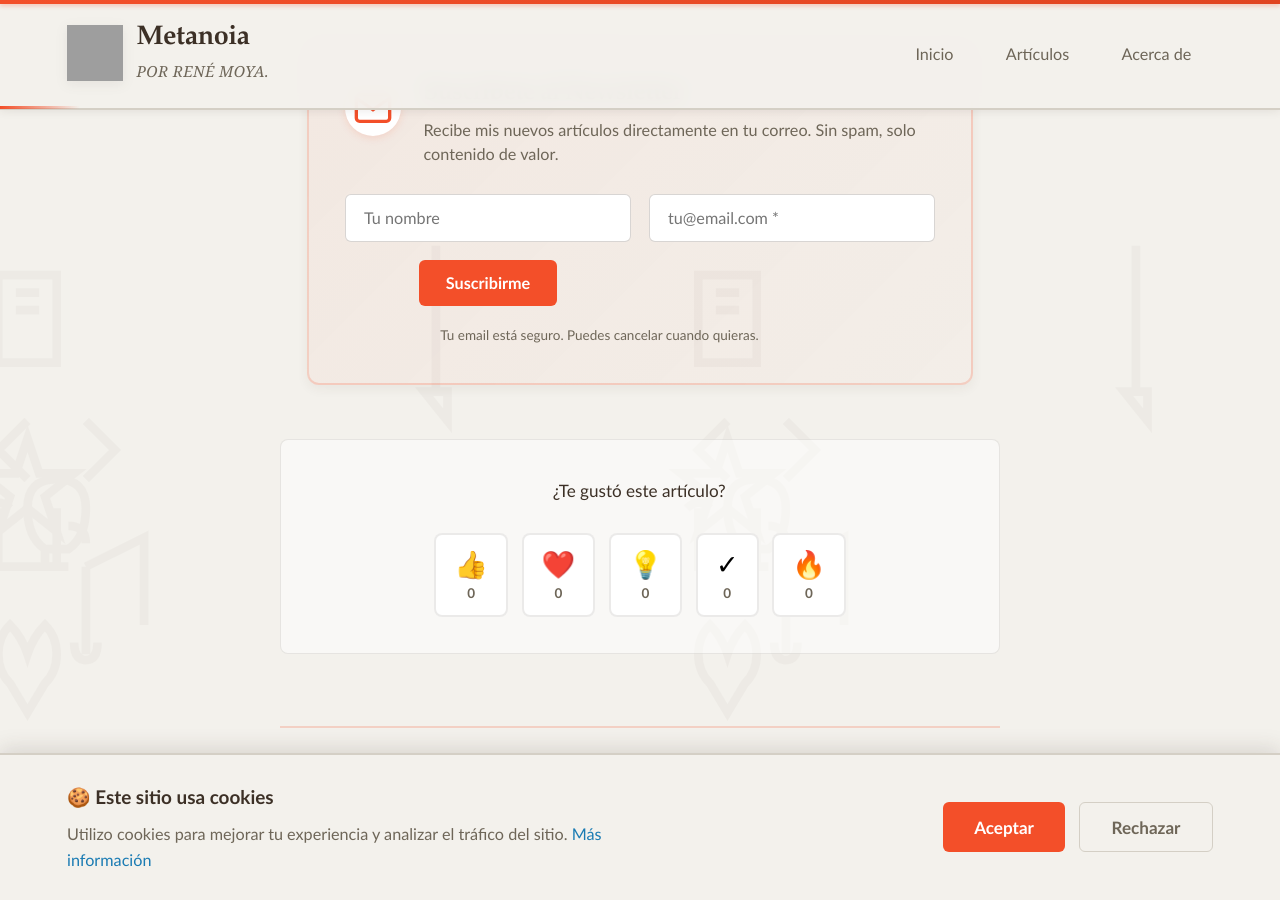
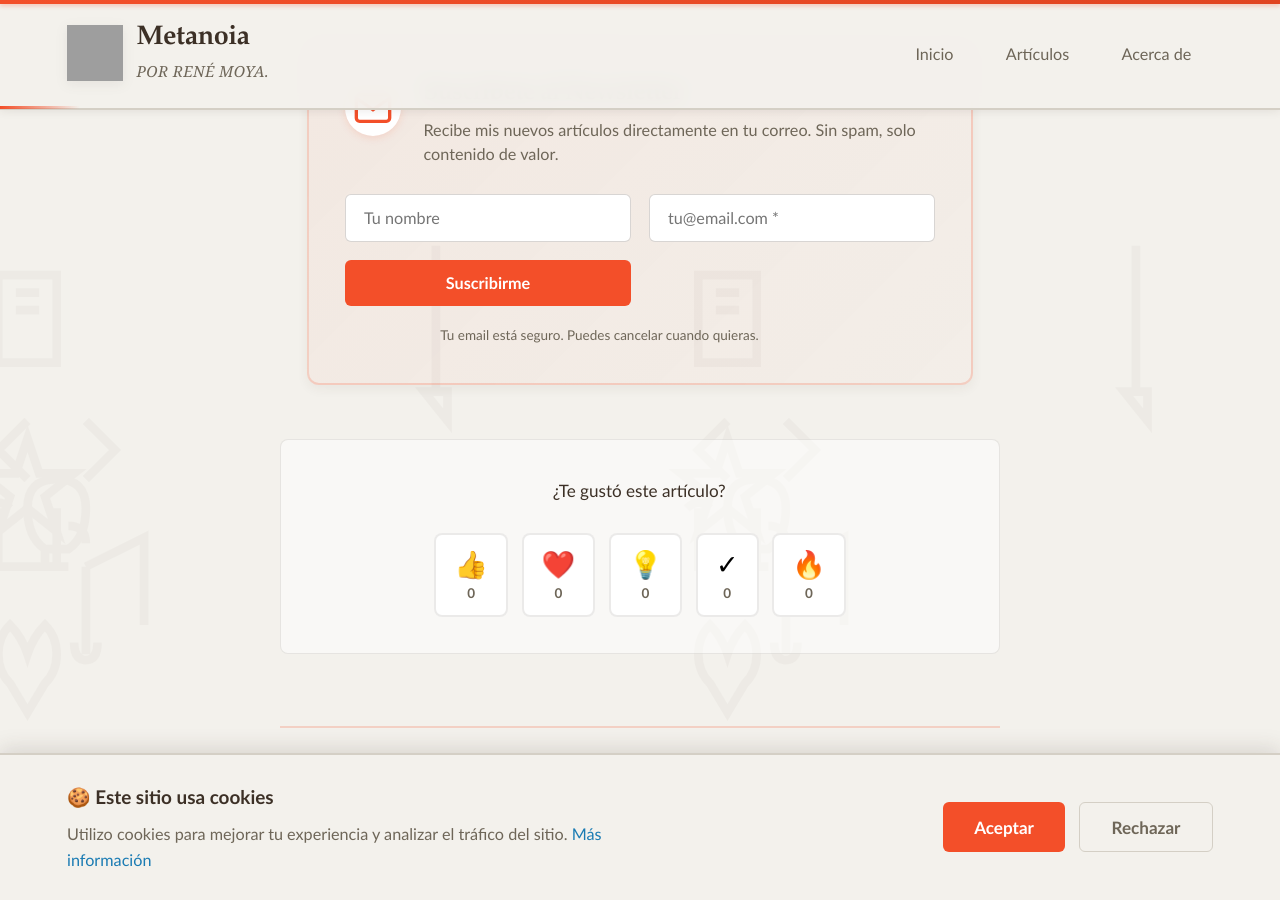
Before and after one commit to renedev0284-creator/renedev0284-creator.github.io, a Jekyll site: the page built from _posts/2026-01-30-el-que-sabe-se-divierte.md, in a window 1280 px wide and 900 px high, scrolled down 3545 px. Built offline with Jekyll 4.4.1, drawn with Linux system fonts in a browser that asks for light colours; grey boxes are pictures that could not be loaded.

Commit message:
Vuelve botón del newsletter alineado a la izquierda

```diff
--- a/_includes/newsletter.html
+++ b/_includes/newsletter.html
@@ -33,7 +33,7 @@
                maxlength="150"
                class="nl-input">
 
-        <button type="submit" class="btn-newsletter" id="btn-newsletter" style="display: block; margin: 0 auto;">
+        <button type="submit" class="btn-newsletter" id="btn-newsletter">
           Suscribirme
         </button>
       </div>
```
